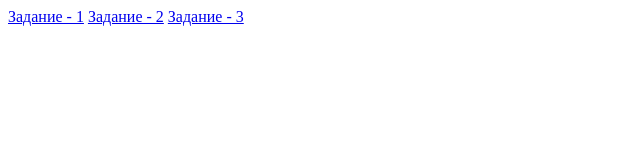
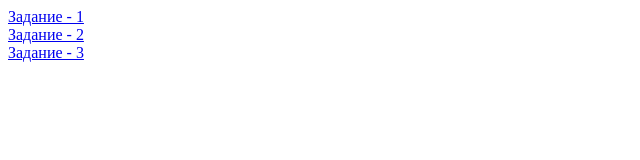
Before and after one commit to Belobopka/M_E, a plain HTML site: page index.html in a window 1280 px wide. Shown: the whole page, without its empty margins (0-640 px from the left). Drawn offline with Linux system fonts and the light colour scheme.

Commit message:
added flex to container div

```diff
--- a/index.html
+++ b/index.html
@@ -1,7 +1,9 @@
 <html>
   <body>
-    <a href="1.html">Задание - 1</a>
-    <a href="2.html">Задание - 2</a>
-    <a href="3.html">Задание - 3</a>
+    <div style="display: flex; flex-direction: column;">
+      <a href="1.html">Задание - 1</a>
+      <a href="2.html">Задание - 2</a>
+      <a href="3.html">Задание - 3</a>
+    </div>
   </body>
 </html>
```
